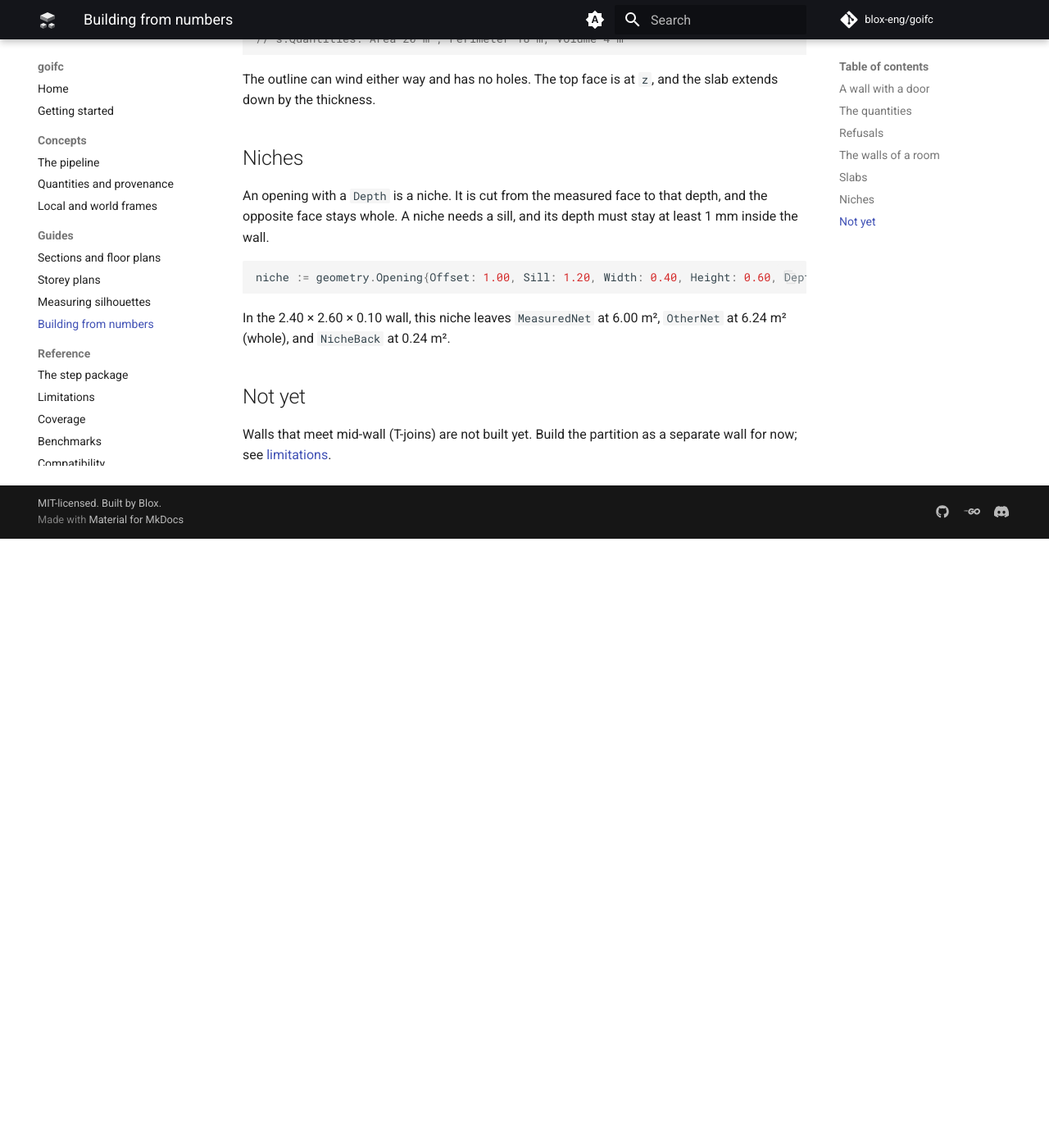
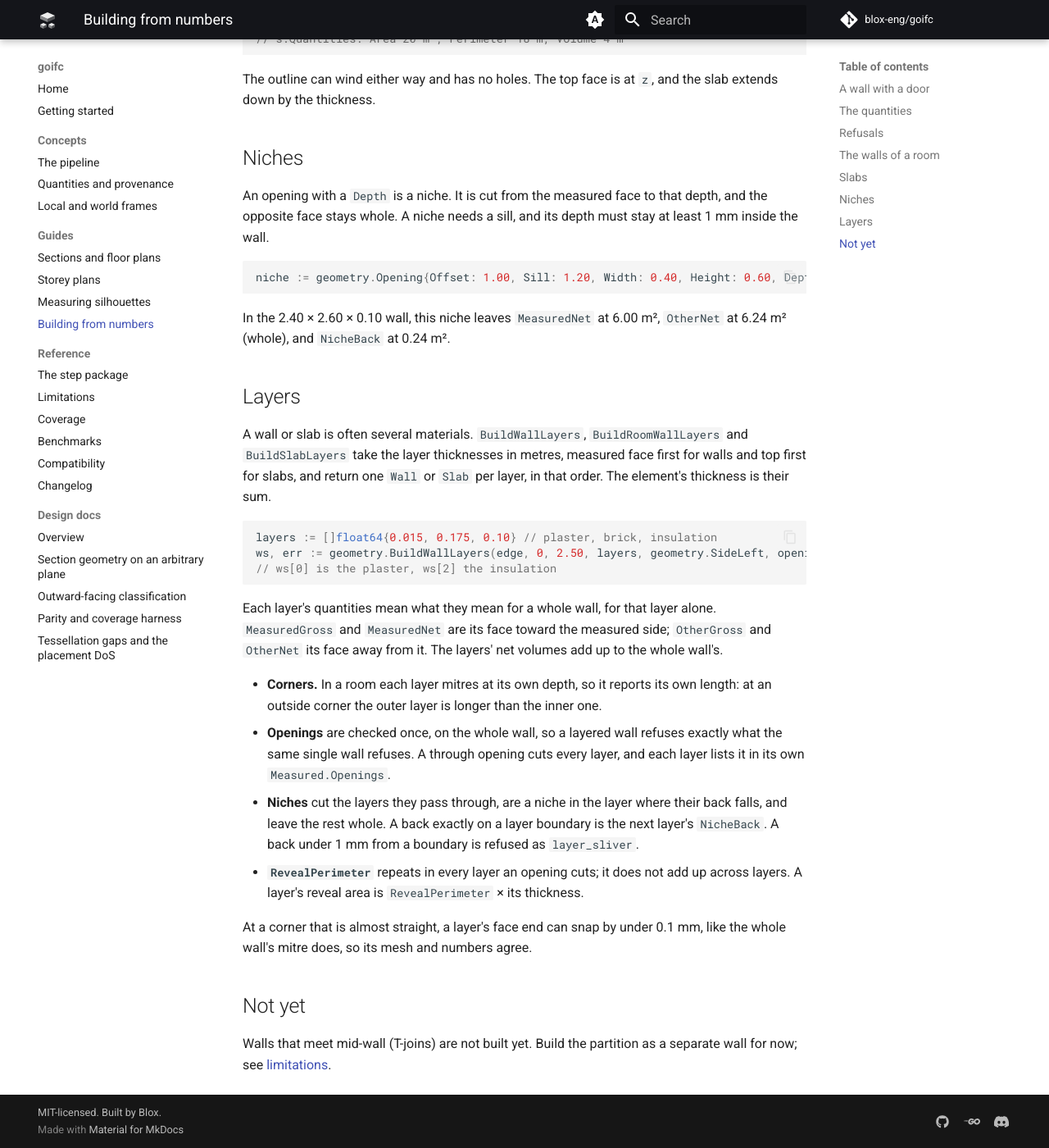
Before and after one commit to blox-eng/goifc, an MkDocs documentation site: the page built from docs/guides/builders.md, in a window 1280 px wide and 1400 px high, scrolled down 2821 px. Shown: the whole window at 82% size. Built offline with MkDocs 1.6.1 and Material for MkDocs 9.7.7, drawn with Linux system fonts in a browser that asks for light colours; comment, search, counter and statistics services are not loaded; the version menu is left out; before the commit the page ends 3478 px from its top, so only the background shows below that.

Commit message:
docs: layered builders and the SI unit rule
Co-Authored-By: Claude Opus 5.5 <noreply@anthropic.com>

````diff
--- a/docs/guides/builders.md
+++ b/docs/guides/builders.md
@@ -122,6 +122,42 @@ niche := geometry.Opening{Offset: 1.00, Sill: 1.20, Width: 0.40, Height: 0.60, D
 In the 2.40 × 2.60 × 0.10 wall, this niche leaves `MeasuredNet` at 6.00 m²,
 `OtherNet` at 6.24 m² (whole), and `NicheBack` at 0.24 m².
 
+## Layers
+
+A wall or slab is often several materials. `BuildWallLayers`,
+`BuildRoomWallLayers` and `BuildSlabLayers` take the layer thicknesses in
+metres, measured face first for walls and top first for slabs, and return one
+`Wall` or `Slab` per layer, in that order. The element's thickness is their
+sum.
+
+```go
+layers := []float64{0.015, 0.175, 0.10} // plaster, brick, insulation
+ws, err := geometry.BuildWallLayers(edge, 0, 2.50, layers, geometry.SideLeft, openings)
+// ws[0] is the plaster, ws[2] the insulation
+```
+
+Each layer's quantities mean what they mean for a whole wall, for that layer
+alone. `MeasuredGross` and `MeasuredNet` are its face toward the measured
+side; `OtherGross` and `OtherNet` its face away from it. The layers' net
+volumes add up to the whole wall's.
+
+- **Corners.** In a room each layer mitres at its own depth, so it reports its
+  own length: at an outside corner the outer layer is longer than the inner
+  one.
+- **Openings** are checked once, on the whole wall, so a layered wall refuses
+  exactly what the same single wall refuses. A through opening cuts every
+  layer, and each layer lists it in its own `Measured.Openings`.
+- **Niches** cut the layers they pass through, are a niche in the layer where
+  their back falls, and leave the rest whole. A back exactly on a layer
+  boundary is the next layer's `NicheBack`. A back under 1 mm from a boundary
+  is refused as `layer_sliver`.
+- **`RevealPerimeter`** repeats in every layer an opening cuts; it does not
+  add up across layers. A layer's reveal area is `RevealPerimeter` × its
+  thickness.
+
+At a corner that is almost straight, a layer's face end can snap by under
+0.1 mm, like the whole wall's mitre does, so its mesh and numbers agree.
+
 ## Not yet
 
 Walls that meet mid-wall (T-joins) are not built yet. Build the partition as a
````
Also changed, not shown: CHANGELOG.md (+12 -0 lines), README.md (+6 -1 lines), docs/superpowers/specs/2026-11-13-layered-builders-design.md (+5 -1 lines), 2 other files.
